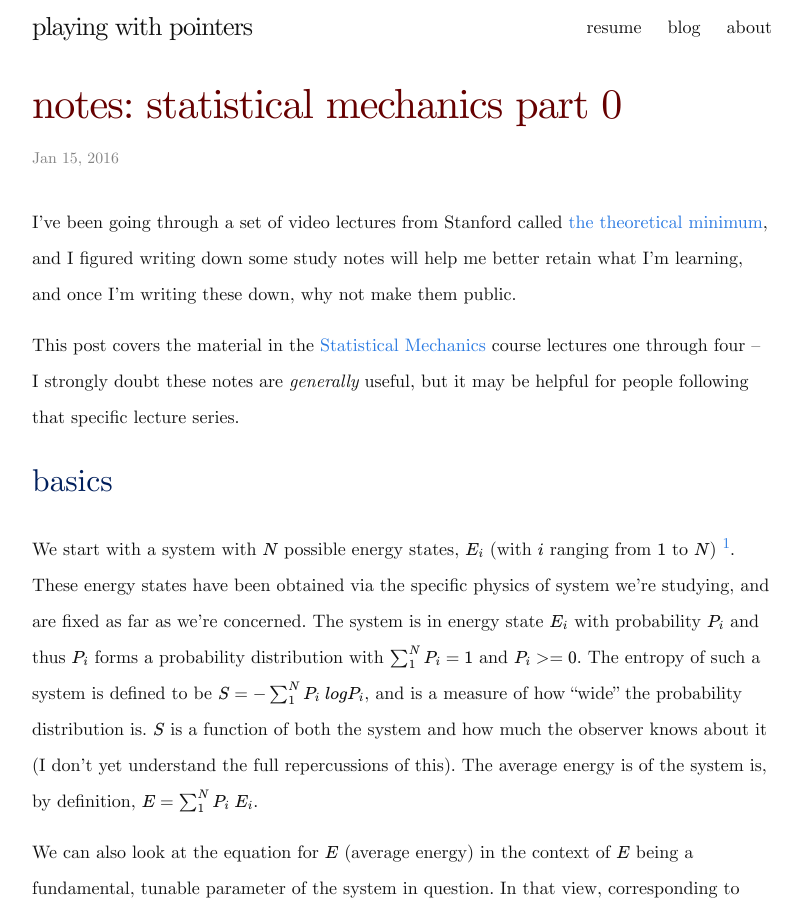
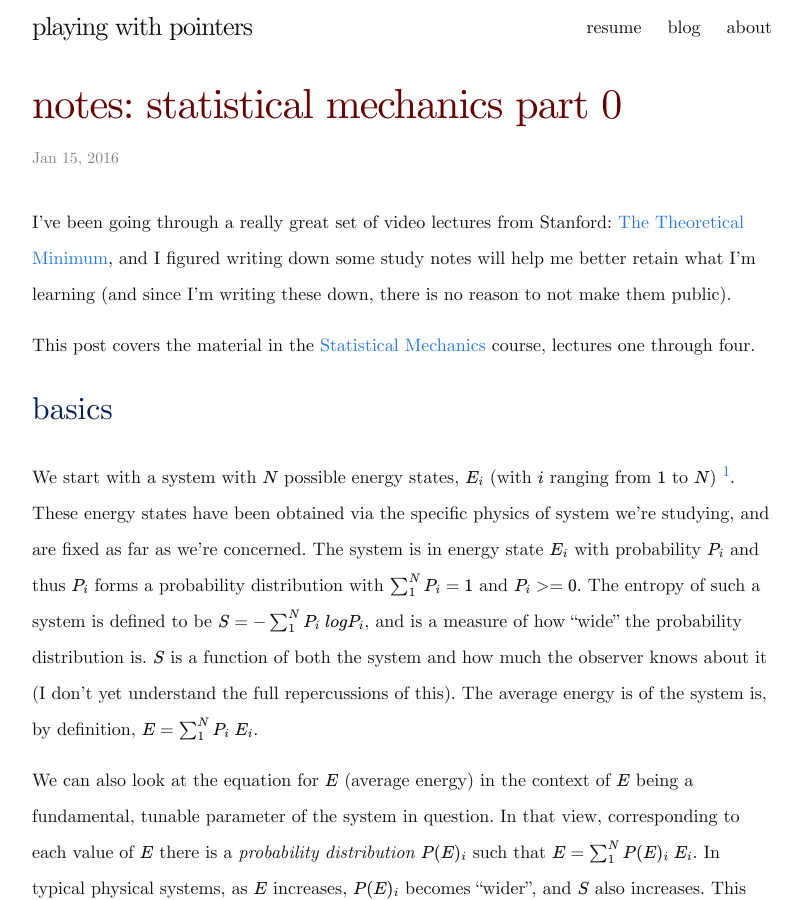
Before and after one commit to sanjoy/playingwithpointers.com, a Jekyll site: the page built from _posts/2016-1-15-stat-mech-0.markdown, in a window 1280 px wide and 900 px high. Shown: the whole window, without its empty margins (238-1040 px from the left). Built offline with Jekyll 4.4.1, drawn with Linux system fonts in a browser that asks for light colours; formulas are drawn with MathJax 3; comment, search, counter and statistics services are not loaded.

Commit message:
wordsmithing

```diff
--- a/_posts/2016-1-15-stat-mech-0.markdown
+++ b/_posts/2016-1-15-stat-mech-0.markdown
@@ -5,17 +5,16 @@ permalink: theoretical-minimum-stat-mech-0.html
 keywords: "physics, math"
 ---
 
-I've been going through a set of video lectures from Stanford called
-[the theoretical minimum](http://theoreticalminimum.com/courses), and
-I figured writing down some study notes will help me better retain
-what I'm learning, and once I'm writing these down, why not make them
-public.
+I've been going through a really great set of video lectures from
+Stanford: [The Theoretical
+Minimum](http://theoreticalminimum.com/courses), and I figured writing
+down some study notes will help me better retain what I'm learning
+(and since I'm writing these down, there is no reason to not make them
+public).
 
 This post covers the material in the [Statistical
 Mechanics](http://theoreticalminimum.com/courses/statistical-mechanics/2013/spring)
-course lectures one through four -- I strongly doubt these notes are
-*generally* useful, but it may be helpful for people following that
-specific lecture series.
+course, lectures one through four.
 
 # basics
 
```
